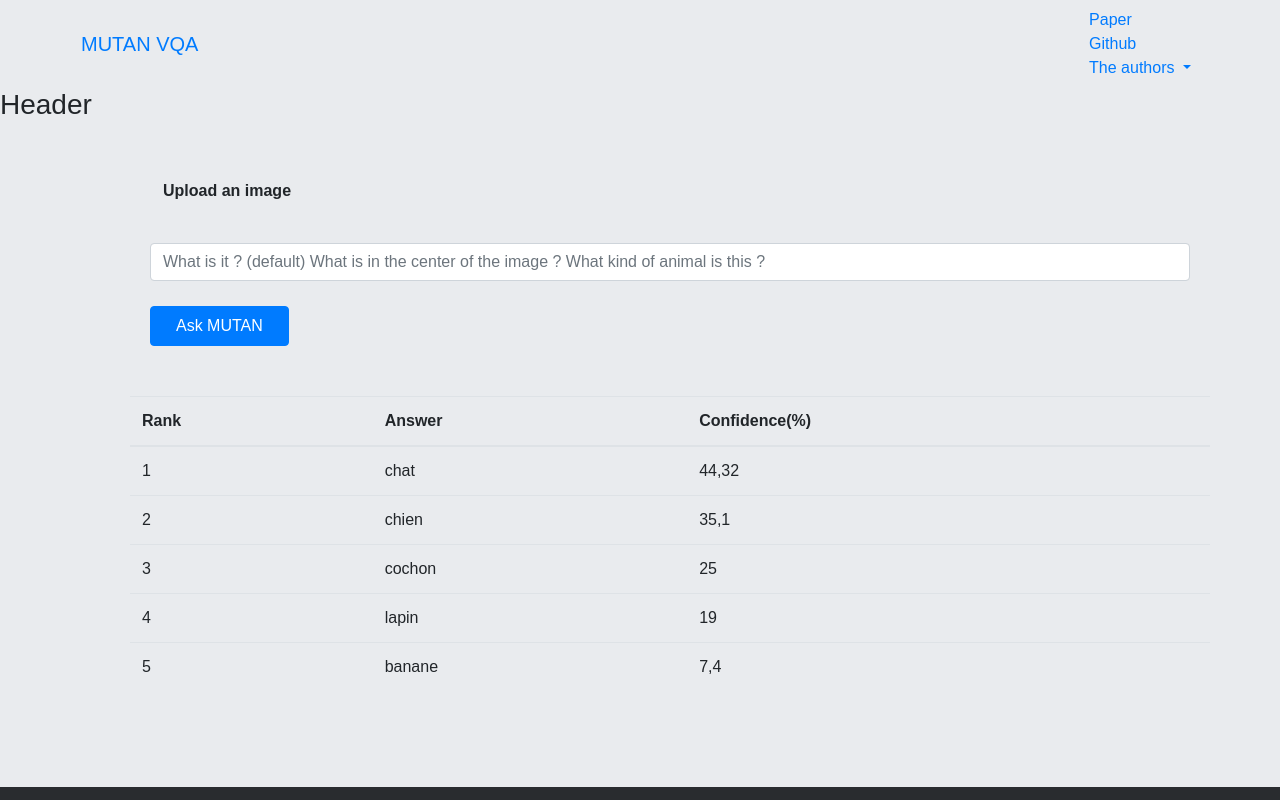
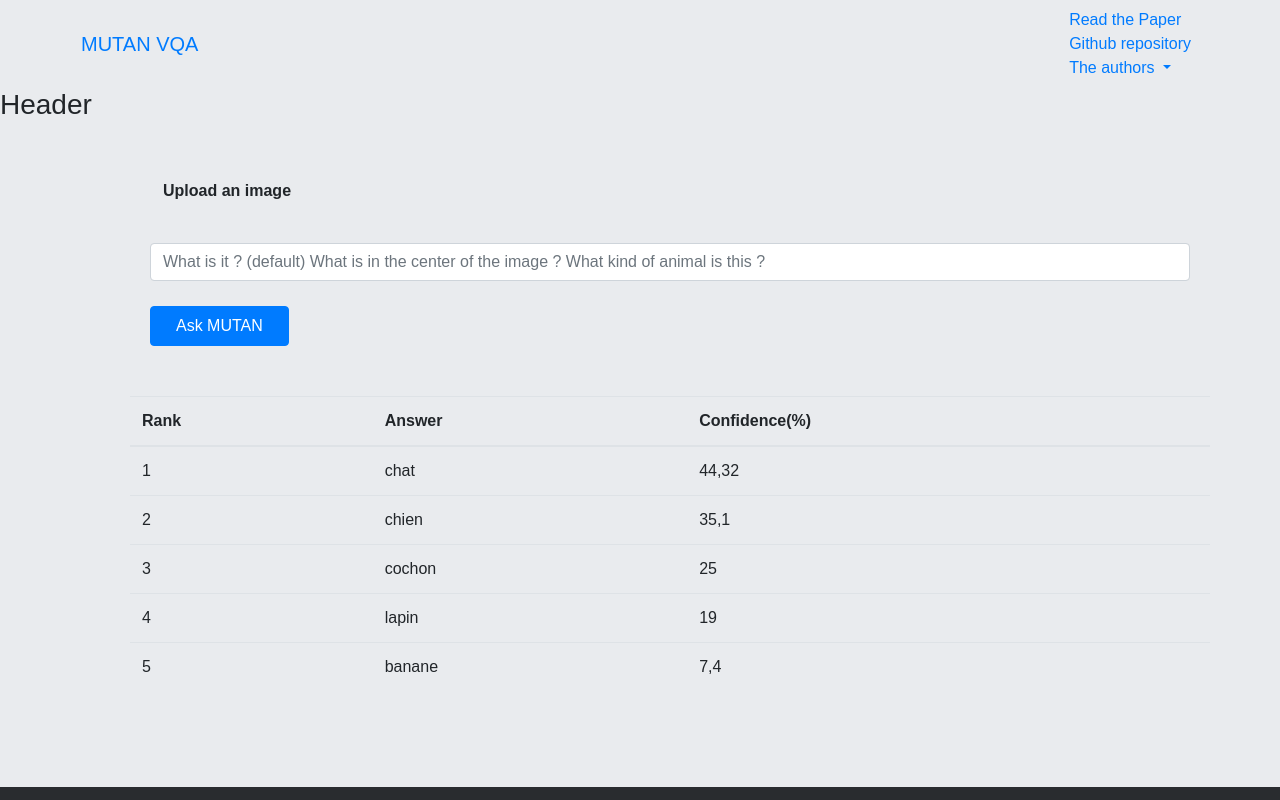
Before and after one commit to MilanBarande/mutan-react, a React (Create React App) app: page / in a window 1280 px wide. Shown: the top 800 px of the page. Built offline with nearby package versions, Linux system fonts and the light colour scheme.

Commit message:
update readme

```diff
--- a/src/components/Navbar.jsx
+++ b/src/components/Navbar.jsx
@@ -9,15 +9,15 @@ const PageNavbar = () => (
       </Navbar.Brand>
     </Navbar.Header>
     <Nav>
-      <NavItem eventKey={1} href="#">
-        Paper
+      <NavItem eventKey={1} href="https://arxiv.org/abs/1705.06676">
+        Read the Paper
       </NavItem>
-      <NavItem eventKey={2} href="#">
-        Github
+      <NavItem eventKey={2} href="https://github.com/Cadene/vqa.pytorch">
+        Github repository
       </NavItem>
       <NavDropdown eventKey={3} title="The authors" id="basic-nav-dropdown">
-        <MenuItem eventKey={3.1}>Rémi Cadène</MenuItem>
-        <MenuItem eventKey={3.2}>Hedi Ben-Younes</MenuItem>
+        <MenuItem eventKey={3.1}>Hedi Ben-Younes</MenuItem>
+        <MenuItem eventKey={3.2}>Rémi Cadène</MenuItem>
         <MenuItem eventKey={3.3}>Matthieu Cord</MenuItem>
         <MenuItem eventKey={3.4}>Nicolas Thome</MenuItem>
       </NavDropdown>
```
Also changed, not shown: 1 other file (tests, documents, lock files or other folders).
